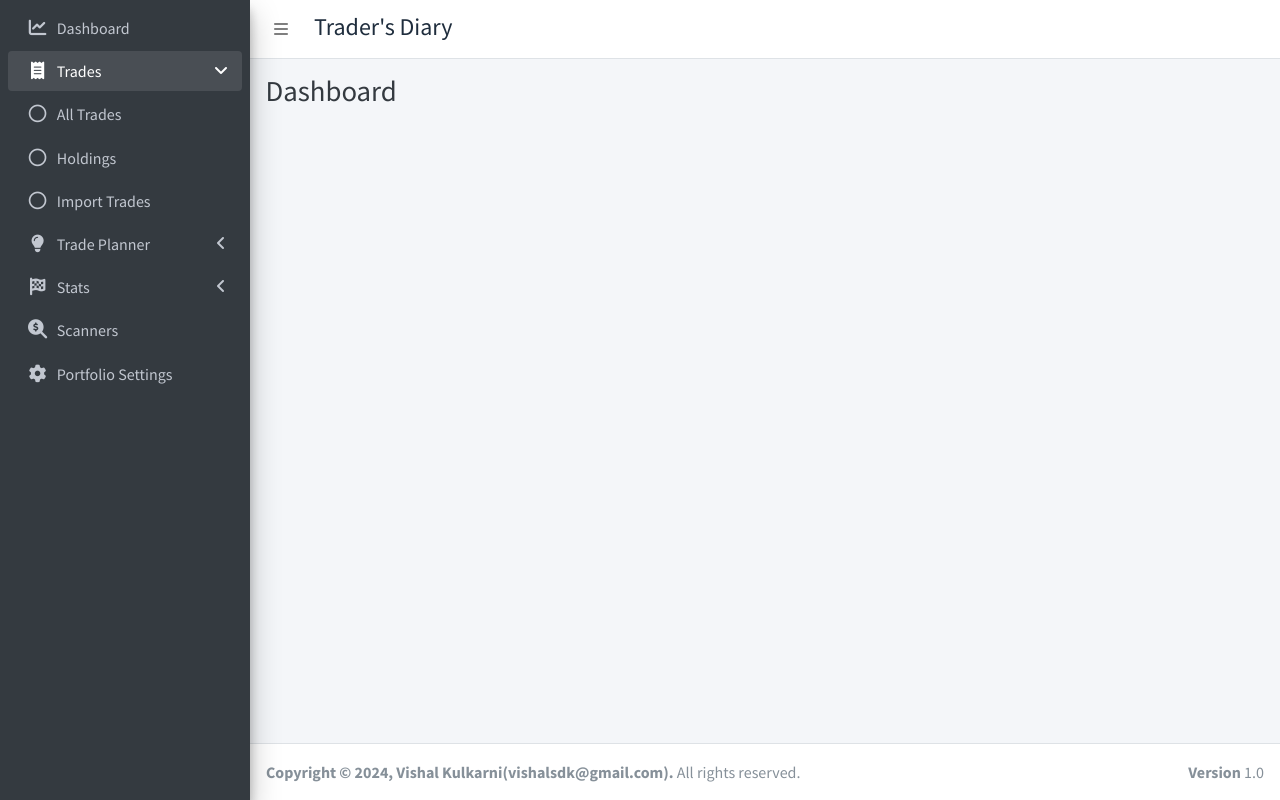
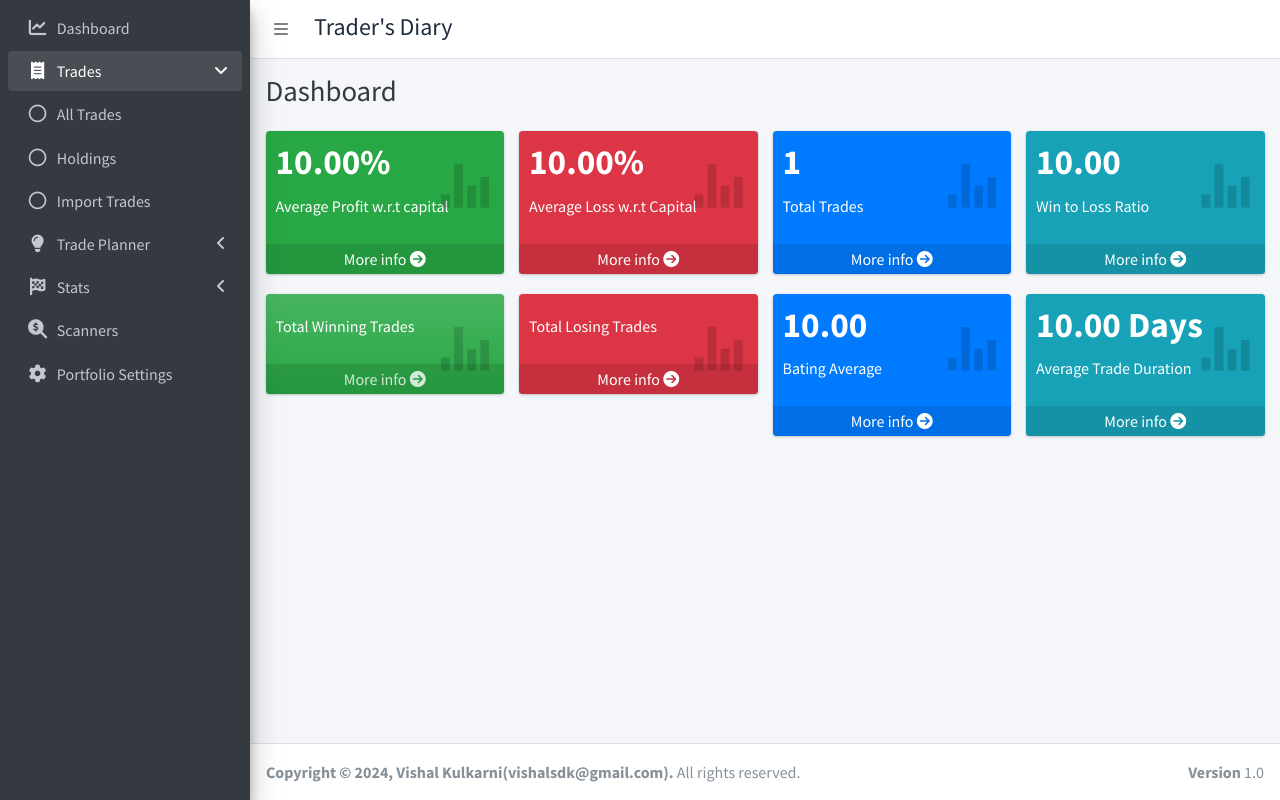
Before and after one commit to vishalsdk14/traders-diary, a Django app: template trades/templates/pages/dashboard.html in a window 1280 px wide. Run offline with Django 4.2, Linux system fonts and the light colour scheme; the template is opened without the code that fills it: most values are stand-ins (such as "Sample title", 1, 10 or a date in 2020); some libraries are stand-ins or nearby versions.

Commit message:
Added dasboard cards
Issue: #4

```diff
--- a/trades/templates/pages/dashboard.html
+++ b/trades/templates/pages/dashboard.html
@@ -4,4 +4,115 @@
 {% endblock page_title %}
 
 {% block main_content %}
+<section class="content">
+	<div class="container-fluid">
+		<div class="row">
+			<div class="col-lg-3 col-6">
+				<div class="small-box bg-success">
+					<div class="inner">
+						<h3>{{ stats.Avgprofitwrtcap|floatformat:2 }}%</h3>
+						<p>Average Profit w.r.t capital</p>
+					</div>
+					<div class="icon">
+						<i class="ion ion-stats-bars"></i>
+					</div>
+					<a href="{% url 'all_trades' %}" class="small-box-footer">More info <i class="fas fa-arrow-circle-right"></i></a>
+				</div>
+			</div>
+
+			<div class="col-lg-3 col-6">
+				<div class="small-box bg-danger">
+					<div class="inner">
+						<h3>{{stats.Avglosswrtcap|floatformat:2 }}%</h3>
+						<p>Average Loss w.r.t Capital</p>
+					</div>
+					<div class="icon">
+						<i class="ion ion-stats-bars"></i>
+					</div>
+					<a href="{% url 'all_trades' %}" class="small-box-footer">More info <i class="fas fa-arrow-circle-right"></i></a>
+				</div>
+			</div>
+			<div class="col-lg-3 col-6">
+				<!-- small box -->
+				<div class="small-box bg-primary">
+					<div class="inner">
+						<h3>{{ stats.TotalTrades }}</h3>
+						<p>Total Trades</p>
+					</div>
+					<div class="icon">
+						<i class="ion ion-stats-bars"></i>
+					</div>
+					<a href="{% url 'all_trades' %}" class="small-box-footer">More info <i class="fas fa-arrow-circle-right"></i></a>
+				</div>
+      </div>
+			<div class="col-lg-3 col-6">
+				<!-- small box -->
+				<div class="small-box bg-info">
+					<div class="inner">
+						<h3>{{ stats.WintoLossRatio | floatformat:2 }}</h3>
+						<p>Win to Loss Ratio</p>
+					</div>
+					<div class="icon">
+						<i class="ion ion-stats-bars"></i>
+					</div>
+					<a href="{% url 'all_trades' %}" class="small-box-footer">More info <i class="fas fa-arrow-circle-right"></i></a>
+				</div>
+      </div>
+		</div>
+		<div class="row">
+			<div class="col-lg-3 col-6">
+				<!-- small box -->
+				<div class="small-box bg-gradient-green">
+					<div class="inner">
+						<h3>{{ stats.NoOfWins }}</h3>
+						<p>Total Winning Trades</p>
+					</div>
+					<div class="icon">
+						<i class="ion ion-stats-bars"></i>
+					</div>
+					<a href="{% url 'all_trades' %}" class="small-box-footer">More info <i class="fas fa-arrow-circle-right"></i></a>
+				</div>
+      </div>
+			<div class="col-lg-3 col-6">
+				<!-- small box -->
+				<div class="small-box bg-red">
+					<div class="inner">
+						<h3>{{ stats.NoOfLoss }}</h3>
+						<p>Total Losing Trades</p>
+					</div>
+					<div class="icon">
+						<i class="ion ion-stats-bars"></i>
+					</div>
+					<a href="{% url 'all_trades' %}" class="small-box-footer">More info <i class="fas fa-arrow-circle-right"></i></a>
+				</div>
+      </div>
+			<div class="col-lg-3 col-6">
+				<!-- small box -->
+				<div class="small-box bg-primary">
+					<div class="inner">
+						<h3>{{ stats.BatAvg|floatformat:2 }}</h3>
+						<p>Bating Average</p>
+					</div>
+					<div class="icon">
+						<i class="ion ion-stats-bars"></i>
+					</div>
+					<a href="{% url 'all_trades' %}" class="small-box-footer">More info <i class="fas fa-arrow-circle-right"></i></a>
+				</div>
+      </div>
+			<div class="col-lg-3 col-6">
+				<!-- small box -->
+				<div class="small-box bg-info">
+					<div class="inner">
+						<h3>{{ stats.Avgholdtime |floatformat:2 }} Days</h3>
+						<p>Average Trade Duration</p>
+					</div>
+					<div class="icon">
+						<i class="ion ion-stats-bars"></i>
+					</div>
+					<a href="{% url 'all_trades' %}" class="small-box-footer">More info <i class="fas fa-arrow-circle-right"></i></a>
+				</div>
+      </div>
+		</div>
+	</div>
+</section>
 {% endblock main_content %}
```
Also changed, not shown: trades/dashboard.py (+48 -1 lines), trades/models.py (+18 -0 lines).
